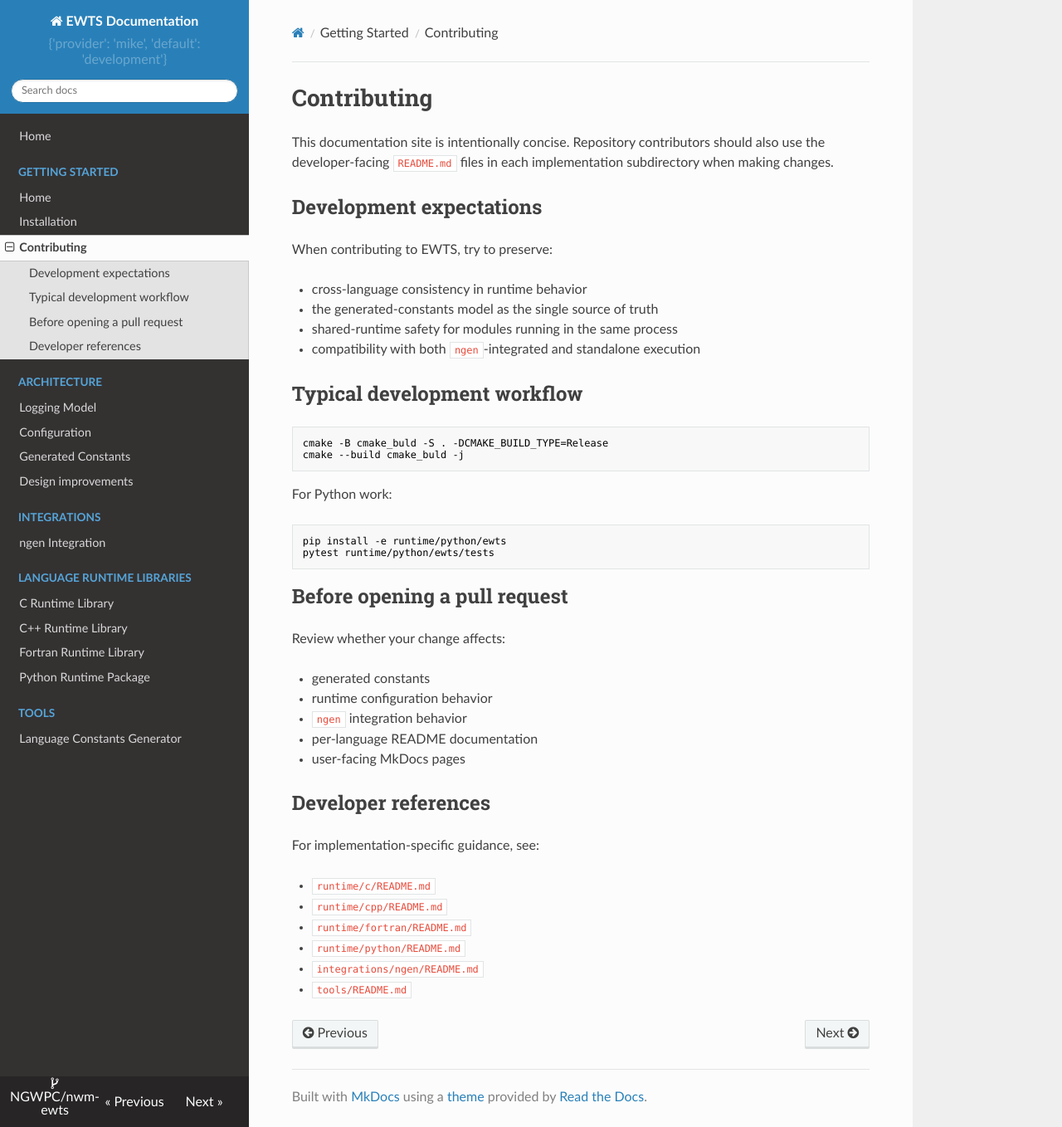
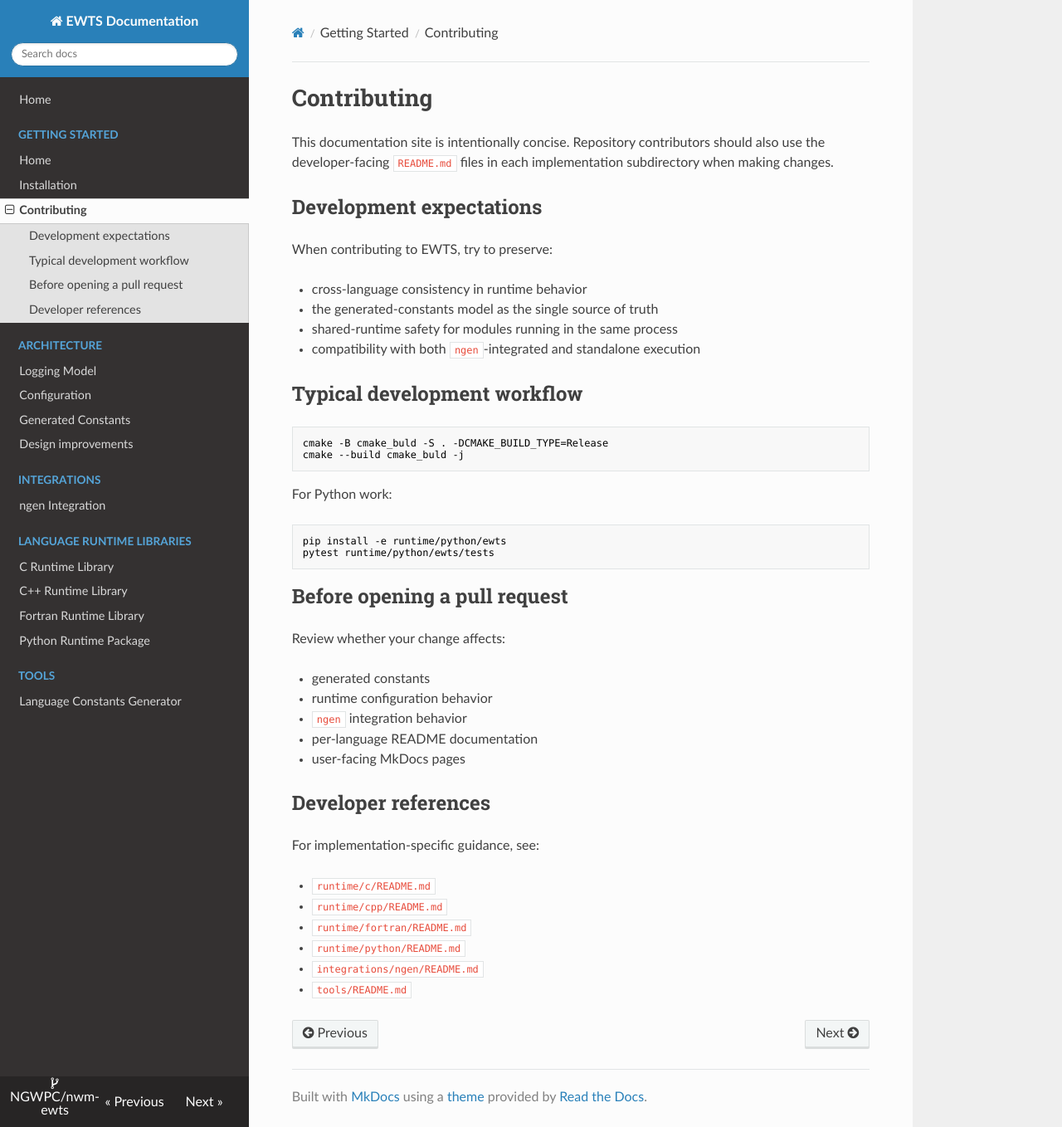
Before and after one commit to NGWPC/nwm-ewts, an MkDocs documentation site: the page built from docs/contributing.md, in a window 1280 px wide and 1358 px high. Shown: the whole window at 83% size. Built offline with MkDocs 1.6.1, drawn with Linux system fonts in a browser that asks for light colours; nearby versions of some CDN libraries.

Commit message:
Revert "Add MkDocs mike plugin"
This reverts commit 6d30d33d5471f8f4102f7abb5ec52b9d1892d6a9.

```diff
--- a/mkdocs.yml
+++ b/mkdocs.yml
@@ -9,15 +9,6 @@ strict: false
 
 theme:
   name: readthedocs
-
-plugins:
-  - search
-  - mike
-
-extra:
-  version:
-    provider: mike
-    default: development
 
 markdown_extensions:
   - admonition
```
